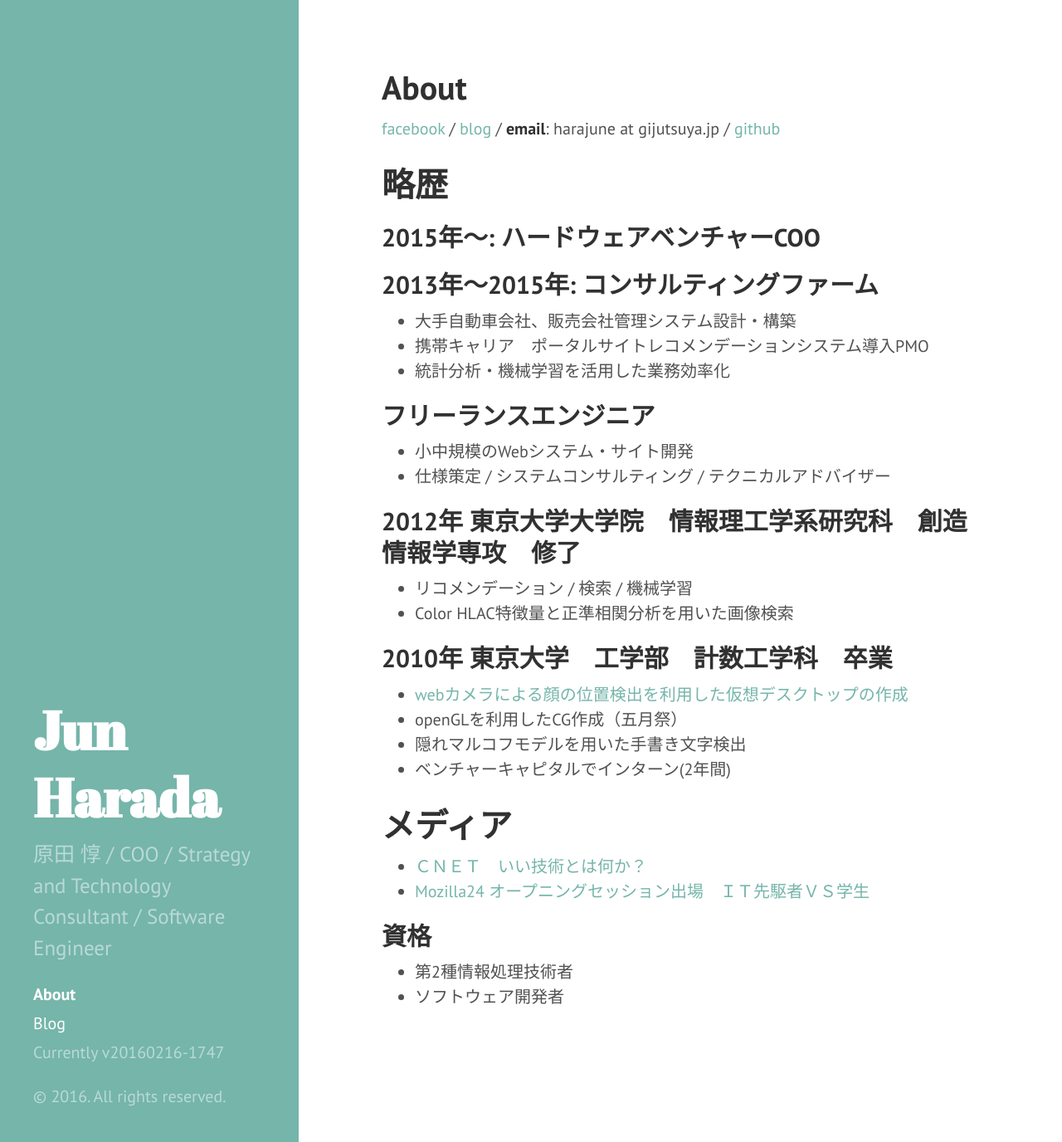
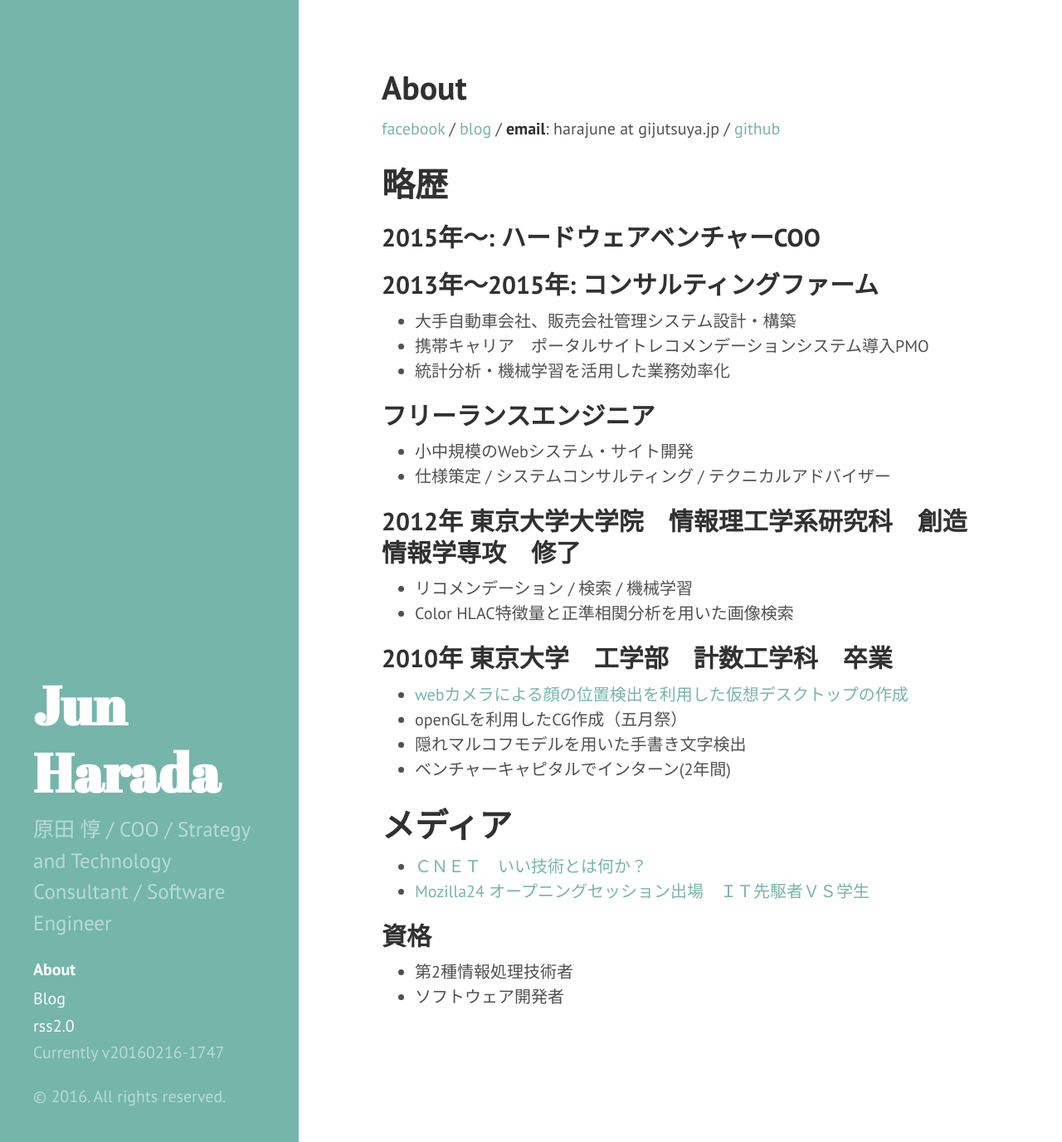
Before and after one commit to harajune/gijutsuya-web, a Jekyll site: the page built from index.md, in a window 1280 px wide and 1376 px high. Shown: the whole window at 83% size. Built offline with Jekyll 4.4.1, drawn with Linux system fonts in a browser that asks for light colours.

Commit message:
add rss feed

```diff
--- a/_includes/sidebar.html
+++ b/_includes/sidebar.html
@@ -21,6 +21,7 @@
       {% else %}
       {% endfor %}
       <a class="sidebar-nav-item" href="{{ site.baseurl }}/blog">Blog</a>
+      <a class="sidevar-nav-item" href="{{ site.baseurl }}/feed.xml">rss2.0</a>
 
       <span class="sidebar-nav-item">Currently v{{ site.time | date: "%Y%m%d-%H%M" }}</span>
     </nav>
```
